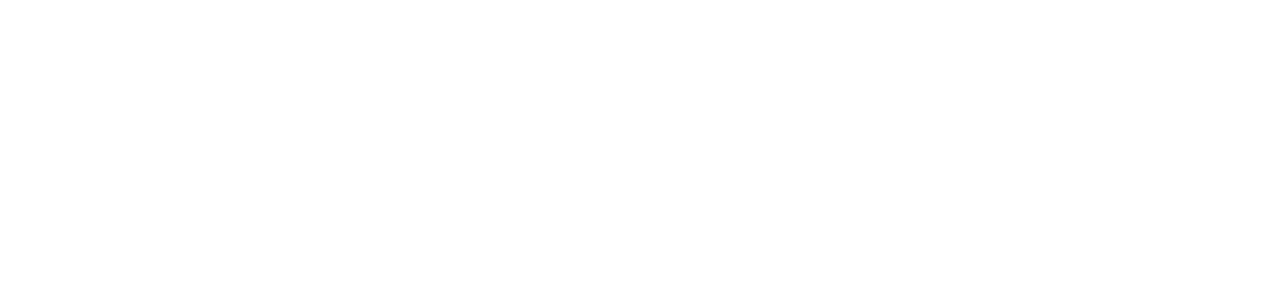
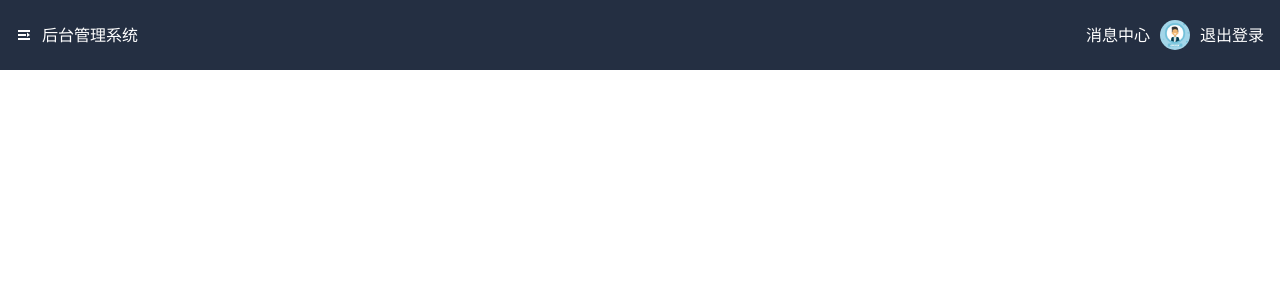
Before and after one commit to YaoDongcai/vite-vue3-elementplus, a Vue app: page /home in a window 1280 px wide. Shown: the top 300 px of the page. Built offline with nearby package versions, Linux system fonts and the light colour scheme.

Commit message:
增加了header 组件和修改了样式问题

```diff
--- a/components.d.ts
+++ b/components.d.ts
@@ -7,11 +7,14 @@ export {}
 
 declare module '@vue/runtime-core' {
   export interface GlobalComponents {
+    ElAvatar: typeof import('element-plus/es')['ElAvatar']
     ElButton: typeof import('element-plus/es')['ElButton']
     ElConfigProvider: typeof import('element-plus/es')['ElConfigProvider']
     ElForm: typeof import('element-plus/es')['ElForm']
     ElFormItem: typeof import('element-plus/es')['ElFormItem']
+    ElIcon: typeof import('element-plus/es')['ElIcon']
     ElInput: typeof import('element-plus/es')['ElInput']
+    Header: typeof import('./src/components/header.vue')['default']
     HelloWorld: typeof import('./src/components/HelloWorld.vue')['default']
     RouterLink: typeof import('vue-router')['RouterLink']
     RouterView: typeof import('vue-router')['RouterView']
--- a/src/assets/index.scss
+++ /dev/null
@@ -1,3 +0,0 @@
-@tailwind base;
-@tailwind components;
-@tailwind utilities;
--- /dev/null
+++ b/src/components/header.vue
@@ -0,0 +1,78 @@
+<template>
+    <div class="header">
+        <div class="header-left">
+            <div class="collapse-btn" @click="collapseChange">
+                <!-- <svg viewBox="0 0 1024 1024" xmlns="http://www.w3.org/2000/svg" data-v-ea893728=""><path fill="currentColor" d="M128 192h768v128H128V192zm0 256h512v128H128V448zm0 256h768v128H128V704zm576-352 192 160-192 128V352z"></path></svg> -->
+                <el-icon ><Expand /></el-icon>
+                <!-- <el-icon v-else><Fold /></el-icon> -->
+            </div>
+
+            <div class="logo">后台管理系统</div>
+        </div>
+        <div class="header-right">
+            <div class="header-user-con">
+                消息中心
+            </div>
+            <!-- 用户图像 -->
+            <el-avatar class="user-name" :size="30" :src="imgUrl">
+
+            </el-avatar>
+            <div class="header-loginout">
+                退出登录
+            </div>
+        </div>
+    </div>
+</template>
+
+<script lang="ts" setup>
+import imgUrl from '@/assets/img/avator.jpeg'
+
+const collapseChange = () => {
+    // sidebar collapse
+
+
+}
+</script>
+
+<style lang="less" scoped>
+.header {
+  display: flex;
+  position: relative;
+  height: 70px;
+  width: 100%;
+
+  color: #fff;
+  box-sizing: border-box;
+  background-color: #242f42;
+  justify-content: space-between;
+  .header-left {
+    display: flex;
+    align-items: center;
+    padding-left: 16px;
+    padding-right: 16px;
+    .collapse-btn {
+        height: 100%;
+        display: flex;
+        align-items: center;
+        cursor: pointer;
+        margin-right: 10px;
+    }
+  }
+  .header-right {
+    display: flex;
+    align-items: center;
+    padding-left: 16px;
+    padding-right: 16px;
+    .header-user-con {
+        margin-right: 10px;
+    }
+    .user-name {
+        margin-right: 10px;
+    }
+    .header-loginout {
+
+    }
+  }
+
+}
+</style>
--- a/src/main.ts
+++ b/src/main.ts
@@ -1,11 +1,16 @@
 import { createApp } from 'vue'
 import { createPinia } from 'pinia'
+import * as ElementPlusIconsVue from '@element-plus/icons-vue';
 import 'normalize.css'
 import 'element-plus/dist/index.css'
 import './style.css'
 import App from './App.vue'
 import router  from './router'
 const app = createApp(App)
+// 注册elementplus图标
+for (const [key, component] of Object.entries(ElementPlusIconsVue)) {
+    app.component(key, component);
+}
 app.use(createPinia())
 app.use(router);
 app.mount('#app')
--- /dev/null
+++ b/src/store/permiss.ts
@@ -0,0 +1,25 @@
+import {
+    defineStore
+} from 'pinia'
+
+interface ArrayList {
+    [key: string]: string[]
+}
+export const usePermissStore = defineStore('permiss', {
+    state: () => {
+        const keys = localStorage.getItem('keys');
+
+        return {
+            key: keys ? JSON.parse(keys) : <string[]>[],
+            defaultList: <ArrayList>{
+                admin: ['1','2','3'],
+                user: ['1','2']
+            }
+        }
+    },
+    actions: {
+        handleSet(val: string[]) {
+            this.key = val;
+        }
+    }
+})
--- a/src/views/home.vue
+++ b/src/views/home.vue
@@ -1,6 +1,32 @@
 <template>
-    this is a home page
+  <div class="home-container">
+    <d-header></d-header>
+    <p>this is a sidebar</p>
+    <!--  this is a content-box  -->
+    <div class="content-box">
+      <!-- tags -->
+      <div class="content">
+        <router-view v-slot="{ Component }">
+          <transition name="move" mode="out-in">
+            <keep-alive>
+              <component :is="Component"></component>
+            </keep-alive>
+          </transition>
+        </router-view>
+      </div>
+    </div>
+  </div>
 </template>
 
 <script lang="ts" setup>
+import DHeader from "@/components/header.vue"
+
 </script>
+
+<style lang="less" scoped>
+.home-container {
+  position: relative;
+  height: 100%;
+  width: 100%;
+}
+</style>
--- a/src/views/login.vue
+++ b/src/views/login.vue
@@ -32,6 +32,9 @@
 <script setup lang="ts">
 import { ref, reactive } from 'vue';
 import { Lock, User } from '@element-plus/icons-vue';
+import {
+    usePermissStore
+} from '@/store/permiss'
 import { useRouter } from 'vue-router'
 import {
     FormRules,
@@ -60,6 +63,7 @@ const param = reactive<LoginInfo>({
     password: "123456",
 })
 const router = useRouter();
+const permiss = usePermissStore();
 // 登录提交
 const submitForm = (formEl: FormInstance | undefined) => {
     if(!formEl) return;
@@ -67,7 +71,9 @@ const submitForm = (formEl: FormInstance | undefined) => {
         if(valid) {
             ElMessage.success('登录成功');
             localStorage.setItem('ms_username', param.username);
-
+            const keys = permiss.defaultList[param.username == 'admin' ? 'admin': 'user']
+            // set permiss
+            permiss.handleSet(keys);
             router.push('/home')
         }else {
             ElMessage.error('登录失败')
```
Also changed, not shown: src/assets/img/avator.jpeg (added).
